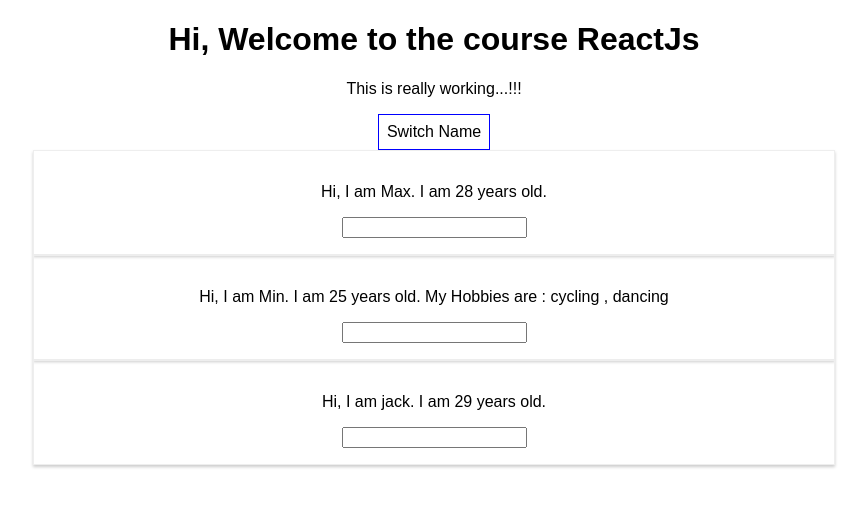
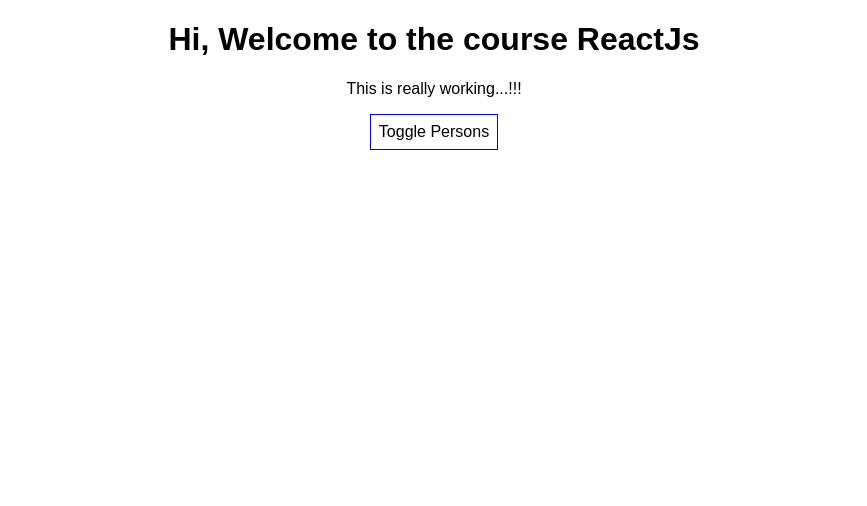
Before and after one commit to PreetiBoddeti/complete-react-guide, a React (Create React App) app: page / in a window 1280 px wide. Shown: the top 506 px of the page, without its empty margins (206-1073 px from the left). Built offline with nearby package versions, Linux system fonts and the light colour scheme.

Commit message:
second commit - lists

```diff
--- a/src/App.js
+++ b/src/App.js
@@ -7,10 +7,11 @@ import "./App.css";
 class App extends Component {
   state = {
     persons: [
-      { name: "Max", age: 28 },
-      { name: "Min", age: 25 },
-      { name: "jack", age: 29 },
+      { id: 'id1', name: "Max", age: 28 },
+      { id: 'id2', name: "Min", age: 25 },
+      { id: 'id3', name: "jack", age: 29 },
     ],
+    showPersons: false,
   };
 
   switchNameHandler = (newName) => {
@@ -24,31 +25,67 @@ class App extends Component {
     });
   };
 
-  nameChangedHandler = (event) => {
-    persons: [
-      { name: "Max", age: 28 },
-      { name: event.target.value, age: 25 },
-      { name: "jack", age: 27 },
-    ];
+  togglePersonHandler = () => {
+    const doesShow = this.state.showPersons;
+    this.setState({ showPersons: !doesShow });
+  };
+
+  nameChangedHandler = (event, id) => {
+    const personIndex = this.state.persons.findIndex(p => {
+      return p.id === id;
+    })
+
+    const person = {
+      ...this.state.persons[personIndex]
+    }
+
+    // const person = Object.assign({}, this.state.persons[personIndex]);
+
+    person.name= event.target.value;
+
+    const persons= [...this.state.persons];
+    persons[personIndex] = person;
+
+    this.setState({persons:persons
+      // persons: [
+      //   { name: "Max", age: 28 },
+      //   { name: event.target.value, age: 25 },
+      //   { name: "jack", age: 27 },
+      // ],
+    });
+  };
+
+  deletePersonHandler = (personIndex) => {
+    const persons = [... this.state.persons];
+    persons.splice(personIndex, 1);
+    this.setState({ persons: persons });
   };
   render() {
-    const style= {
-      backgroundColor: 'white',
-      font: 'inherit',
-      border: '1px solid blue',
-      padding: '8px ',
-      cursor: 'pointer'
-    }
+    const style = {
+      backgroundColor: "white",
+      font: "inherit",
+      border: "1px solid blue",
+      padding: "8px ",
+      cursor: "pointer",
+    };
+
+    //Outputting the content conditionally
+    let persons = null;
+    if (this.state.showPersons) {
+      persons = (
+        <div>
+          {this.state.persons.map((person, index) => {
             return (
-      <div className="App">
-        <h1>Hi, Welcome to the course ReactJs</h1>
-        <p>This is really working...!!!</p>
-        <button
-          style = {style}
-          onClick={this.switchNameHandler.bind(this, "Maxy")}>
-          Switch Name
-        </button>
               <Person
+                name={person.name}
+                age={person.age}
+                key= {person.id}
+                click={() => this.deletePersonHandler(index)}
+                changed= {event => this.nameChangedHandler(event, person.id)}
+              />
+            );
+          })}
+          {/* <Person
               name={this.state.persons[0].name}
               age={this.state.persons[0].age}
             />
@@ -63,7 +100,20 @@ class App extends Component {
             <Person
               name={this.state.persons[2].name}
               age={this.state.persons[2].age}
-        />
+            /> */}
+        </div>
+      );
+    }
+    return (
+      <div className="App">
+        <h1>Hi, Welcome to the course ReactJs</h1>
+        <p>This is really working...!!!</p>
+        <button style={style} onClick={this.togglePersonHandler}>
+          Toggle Persons
+        </button>
+        {persons}
+        {/* {this.state.showPersons ? ( */}
+        {/* ) : null} */}
       </div>
     );
     // return(React.createElement('div',{className: 'App'},React.createElement('h1',{className: 'App-header'},'Hi, Welcome')));
```
Lines whose indentation alone changed are shown as unchanged.
